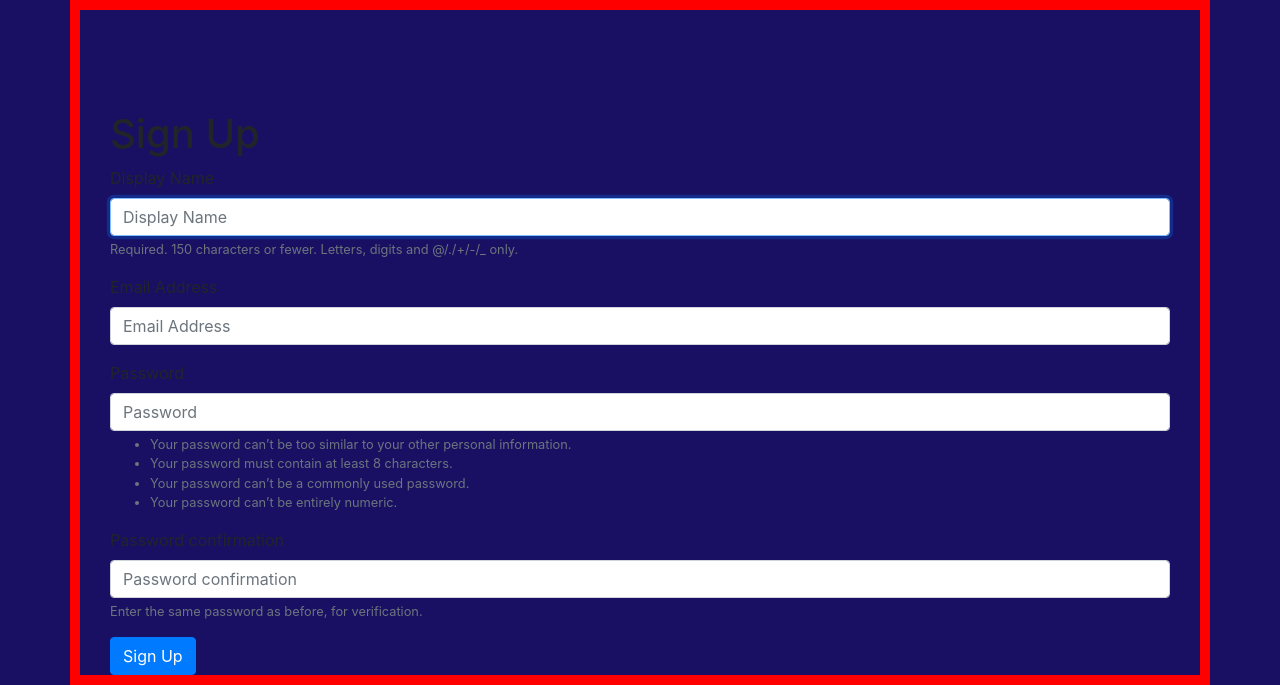
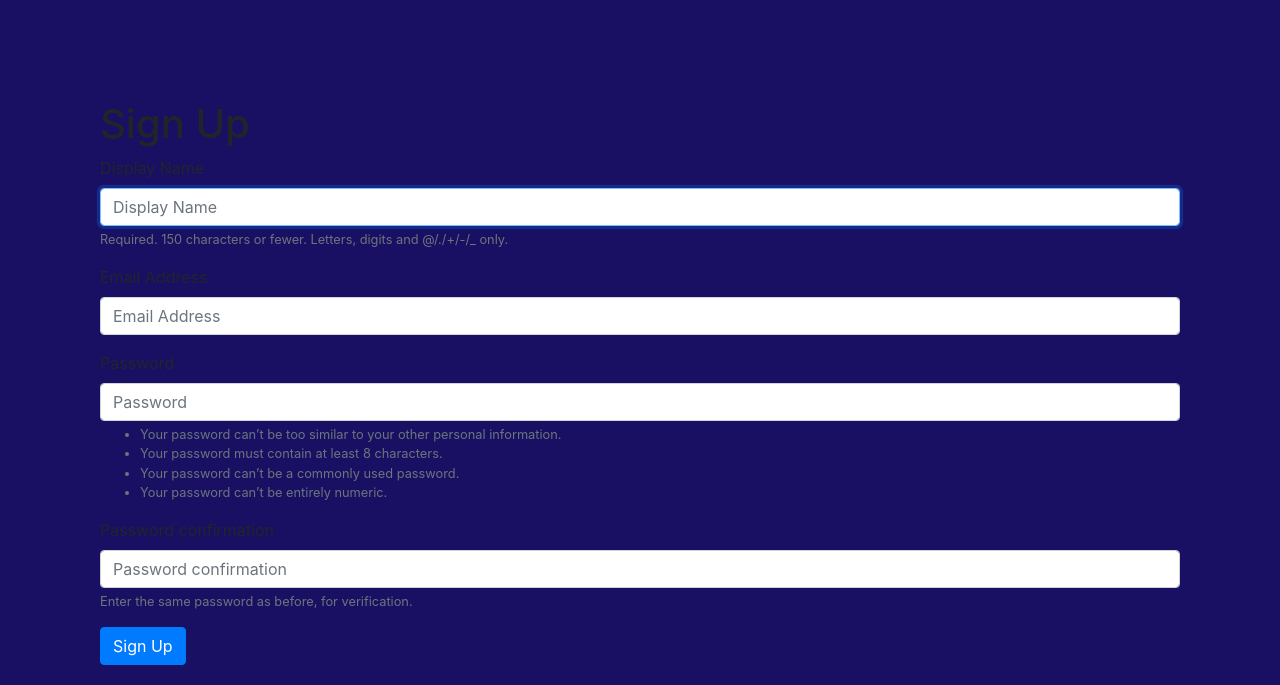
Before and after one commit to Luc-b/socialmedia, a Django app: page /accounts/signup/ in a window 1280 px wide. Shown: the part 56-741 px from the top of the page. Run offline with Django 3.2, Linux system fonts and the light colour scheme; a map, chart or similar area stays blank; some libraries are stand-ins or nearby versions.

Commit message:
'social'

```diff
--- a/simplesocial/static/simplesocial/css/master.css
+++ b/simplesocial/static/simplesocial/css/master.css
@@ -1,6 +1,6 @@
 .mycontent{
   padding-top: 100px;
-   border: 10px solid red;
+  font:white;
 }
 
 html,
```
Also changed, not shown: simplesocial/db.sqlite3. Lines whose indentation alone changed are shown as unchanged.
